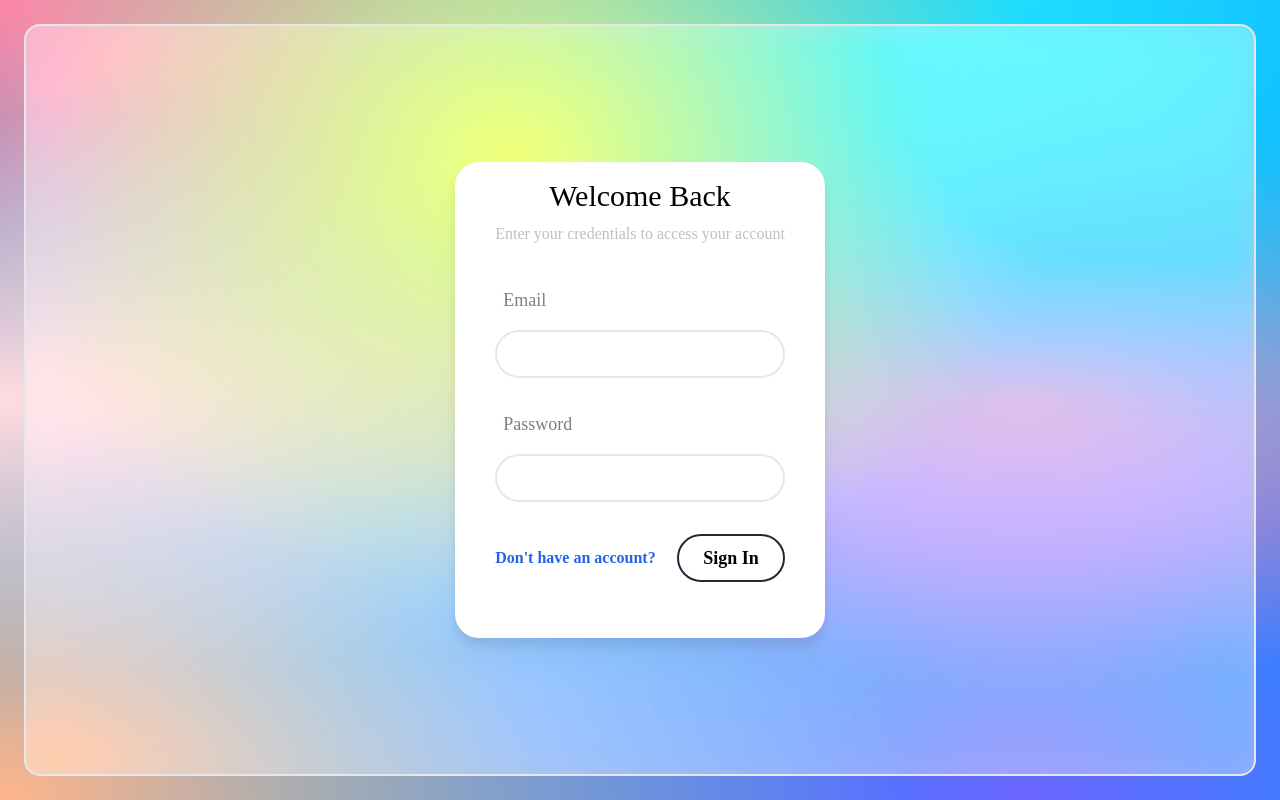
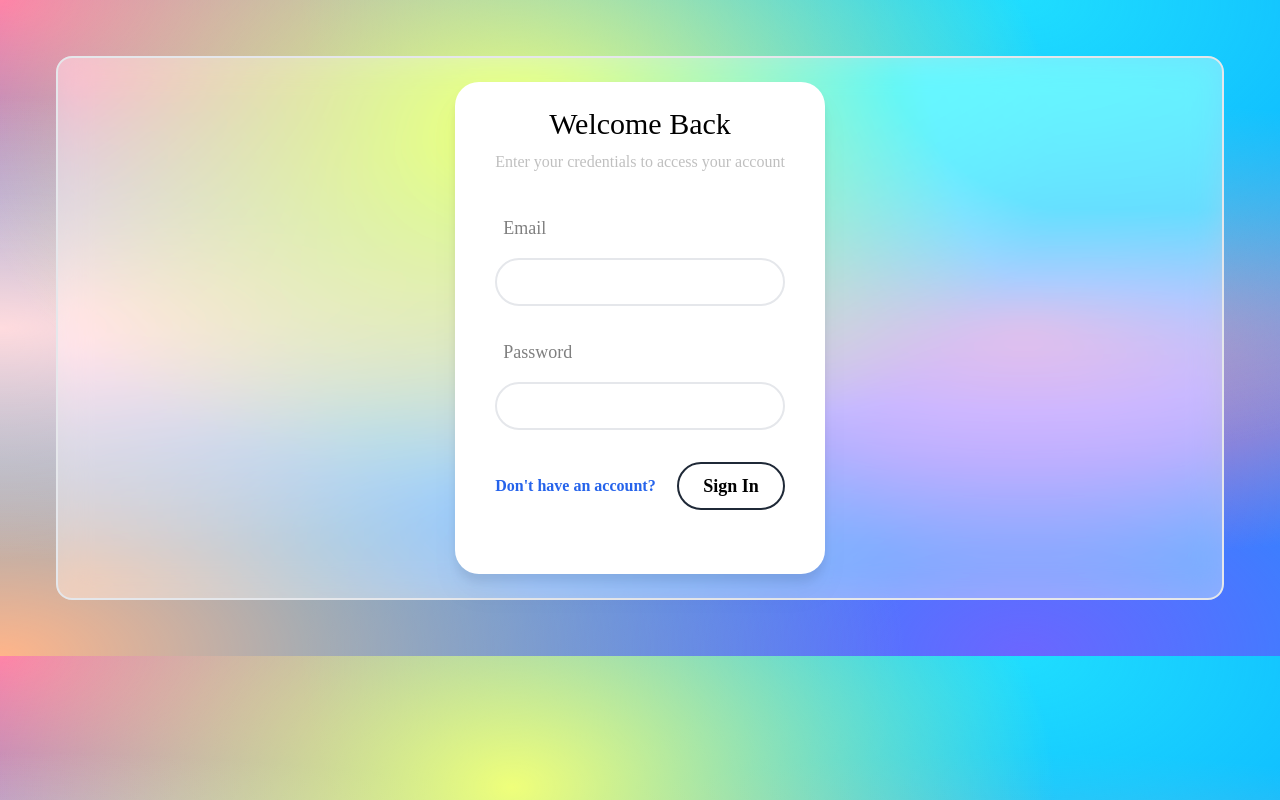
Before and after one commit to Alpha-4/Task-Manager-Nextjs, a Next.js app: page /signin in a window 1280 px wide. Built offline with nearby package versions, Linux system fonts and the light colour scheme.

Commit message:
added register and signin page

```diff
--- a/app/(auth)/layout.tsx
+++ b/app/(auth)/layout.tsx
@@ -9,9 +9,9 @@ export default function AuthRootLayout({
     return (
         <html lang="en">
             <head />
-            <body className="h-screen w-screen rainbow-mesh p-6">
+            <body className="h-full w-full rainbow-mesh p-6">
                 <GlassPane
-                    className="w-full h-full flex items-center justify-center">
+                    className=" flex items-center justify-center m-8">
                     {children}
                 </GlassPane>
             </body>
--- a/app/(auth)/register/page.tsx
+++ b/app/(auth)/register/page.tsx
@@ -2,7 +2,9 @@ import AuthForm from '@/components/AuthForm'
 
 const RegisterPage = () => {
     return (
-        <AuthForm mode="register" />
+        <div className='py-6'>
+            <AuthForm mode="register" />
+        </div>
     )
 }
 
--- a/app/(auth)/signin/page.tsx
+++ b/app/(auth)/signin/page.tsx
@@ -3,7 +3,9 @@ import AuthForm from '@/components/AuthForm'
 
 const SigninPage = () => {
     return (
-        <AuthForm mode="signin" />
+        <div className='py-6'>
+            <AuthForm mode="signin" />
+        </div>
     )
 }
 
--- /dev/null
+++ b/app/head.tsx
@@ -0,0 +1,10 @@
+export default function Head() {
+    return (
+        <>
+            <title>Create Next App</title>
+            <meta content="width=device-width, initial-scale=1" name="viewport" />
+            <meta name="description" content="Generated by create next app" />
+            <link rel="icon" href="/favicon.ico" />
+        </>
+    )
+}
--- a/components/AuthForm.tsx
+++ b/components/AuthForm.tsx
@@ -62,7 +62,7 @@ export default function AuthForm({mode}: {mode: "register" | "signin"}) {
 
     return (
         <Card>
-            <div className="w-full">
+            <div className="w-full py-2">
                 <div className="text-center">
                     <h2 className="text-3xl mb-2">{content.header}</h2>
                     <p className="tex-lg text-black/25">{content.subheader}</p>
```
